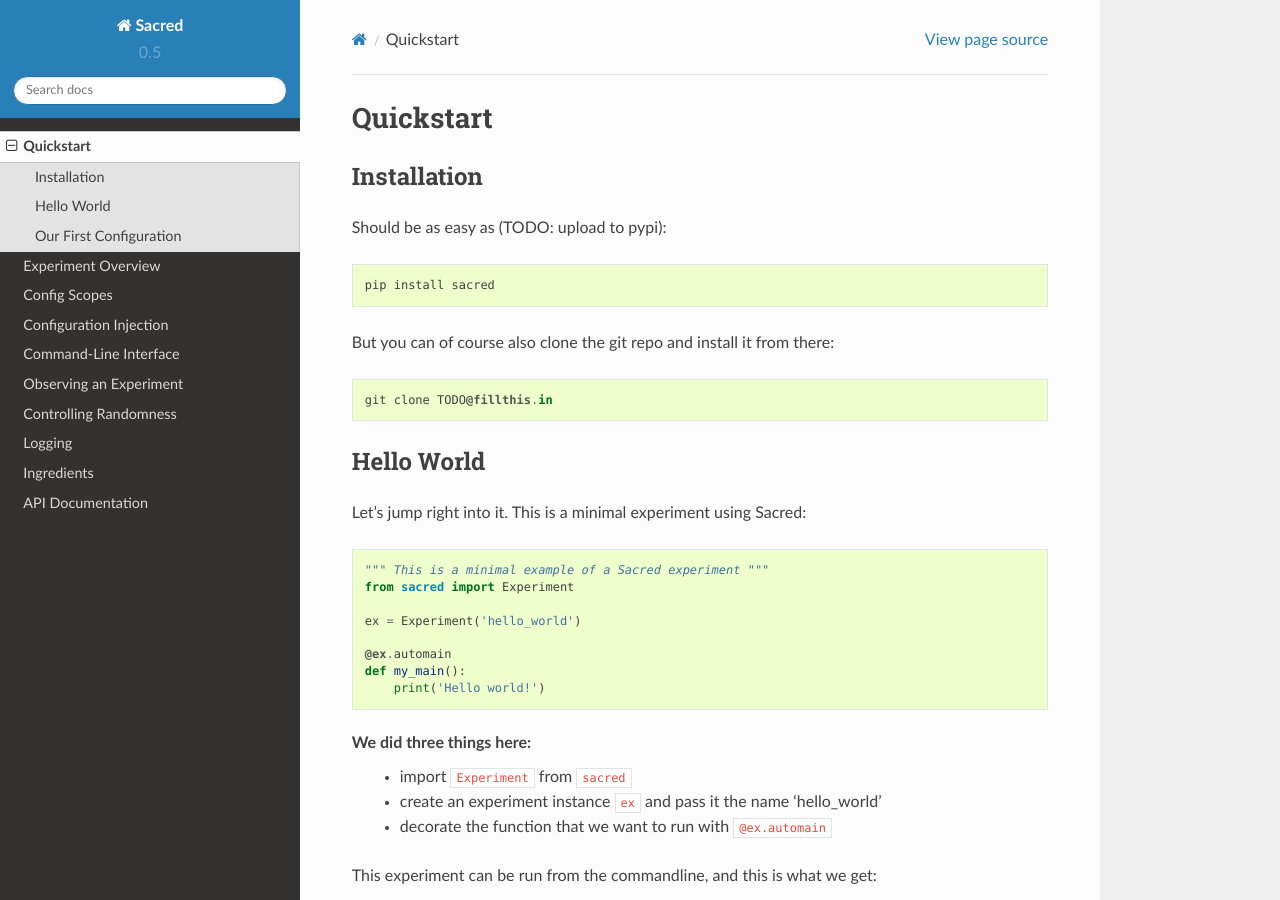
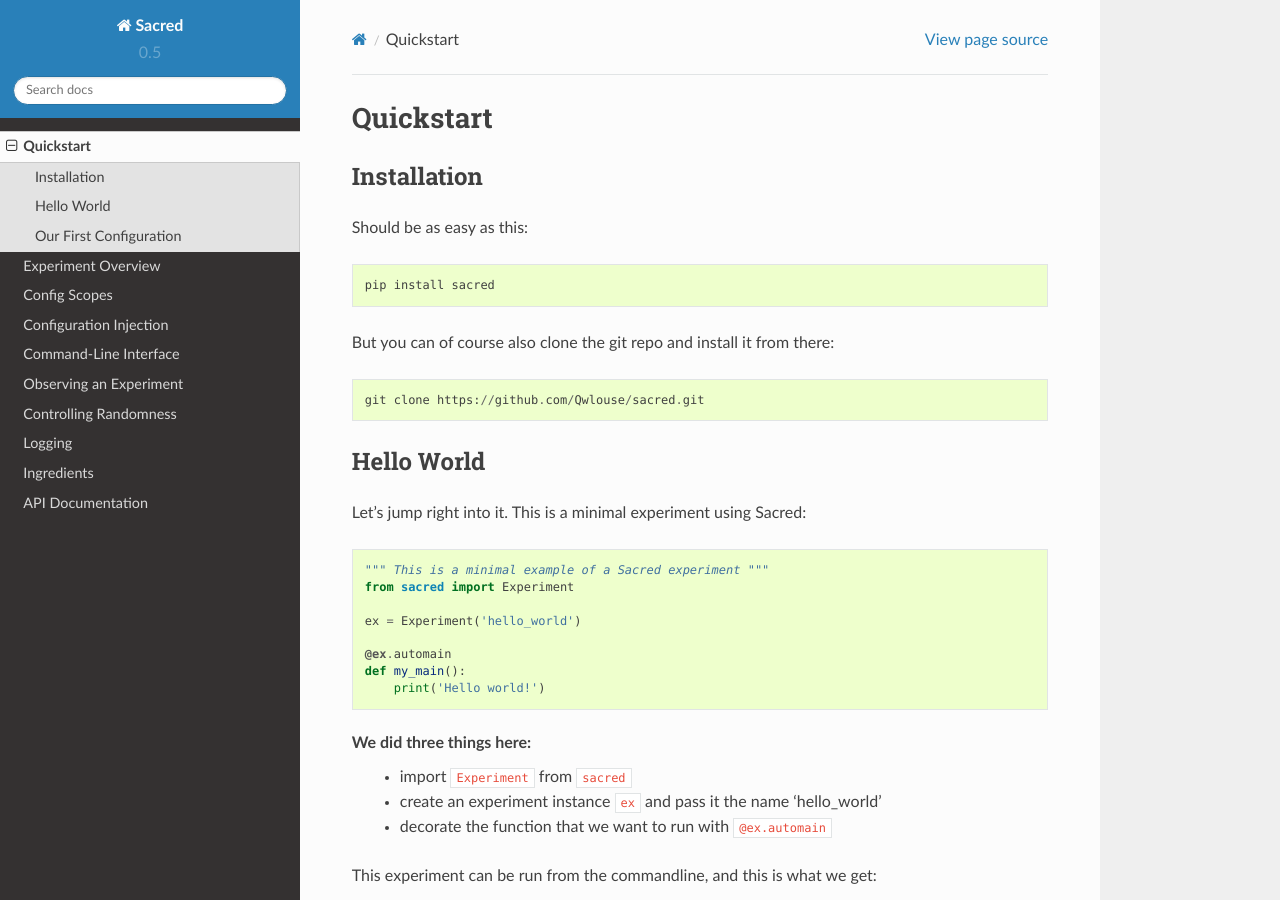
Before and after one commit to IDSIA/sacred, a Sphinx documentation site: the page built from docs/quickstart.rst, in a window 1280 px wide and 900 px high. Built offline with Sphinx 7.4.7 and the Read the Docs theme 2.0.0, drawn with Linux system fonts in a browser that asks for light colours.

Commit message:
updated docs

```diff
--- a/docs/quickstart.rst
+++ b/docs/quickstart.rst
@@ -3,13 +3,13 @@
 
 Installation
 ============
-Should be as easy as (TODO: upload to pypi)::
+Should be as easy as this::
 
     pip install sacred
 
 But you can of course also clone the git repo and install it from there::
 
-    git clone TODO@fillthis.in
+    git clone https://github.com/Qwlouse/sacred.git
 
 
 Hello World
--- a/sacred/__about__.py
+++ b/sacred/__about__.py
@@ -9,3 +9,5 @@
 
 __author__ = 'Klaus Greff'
 __author_email__ = 'qwlouse@gmail.com',
+
+__url__ = "https://github.com/Qwlouse/sacred"
--- a/setup.py
+++ b/setup.py
@@ -57,6 +57,8 @@
     author=about['__author__'],
     author_email=about['__author_email__'],
 
+    url=about['__url__'],
+
     packages=['sacred'],
     scripts=[],
     install_requires=[
```
Also changed, not shown: README.md (+1 -0 lines).
